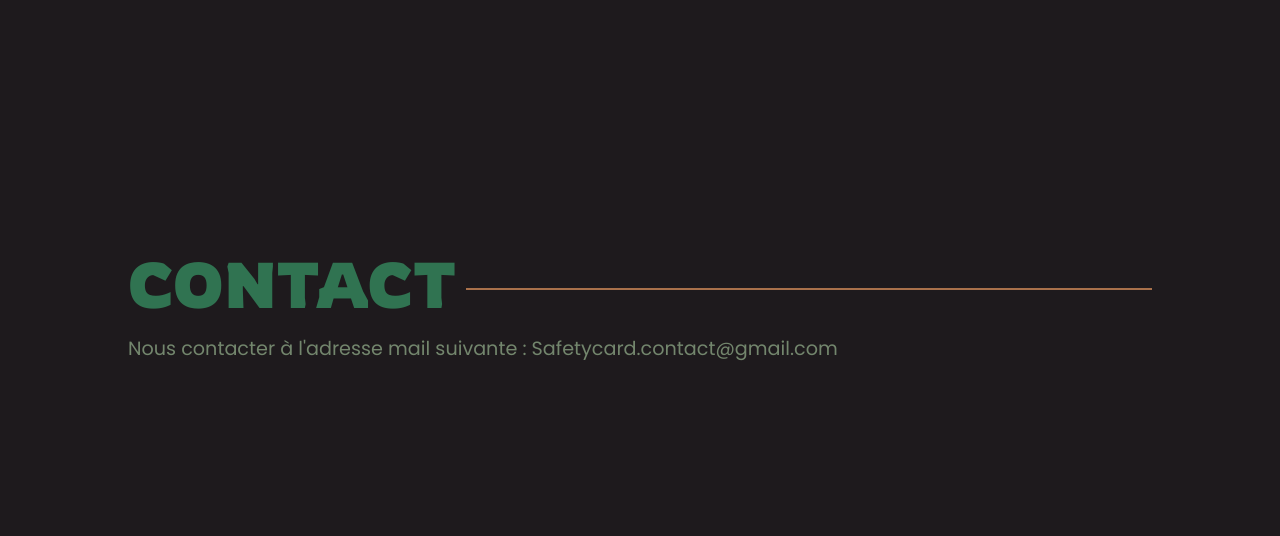
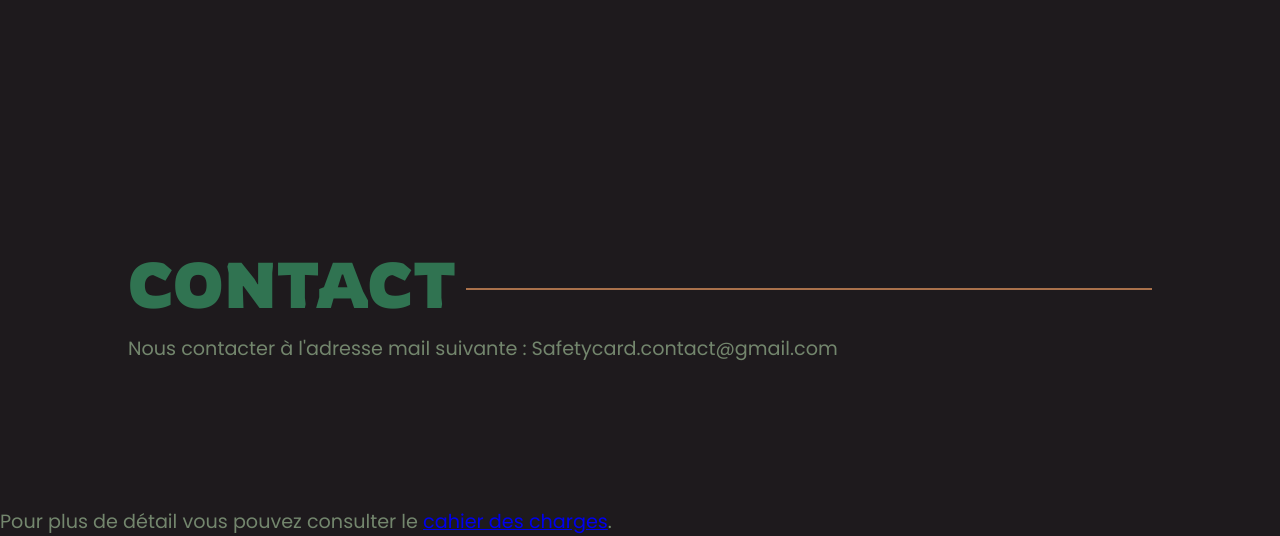
Before and after one commit to BNK4970/SafetyCard, a plain HTML site: page index.html in a window 1280 px wide. Shown: the part 4880-5416 px from the top of the page. Before the commit the page ends 5307 px from the top, so only its background shows below. Drawn offline with Linux system fonts and the light colour scheme.

Commit message:
Update index.html

```diff
--- a/index.html
+++ b/index.html
@@ -355,7 +355,10 @@
         </div>
     </section>
 
-
+    <footer>
+        <p>Pour plus de détail vous pouvez consulter le <a href="https://docs.google.com/document/d/16uvH0ikbGM8e7QnRgYnnKLOBSBAsoMqzBxu05J_LkJ8/edit?usp=sharing">cahier des charges</a>.
+        </p>
+    </footer>
     <!-- modals + overlay -->
     <div class="modal hidden" id="modalV1">
         <div>
```
